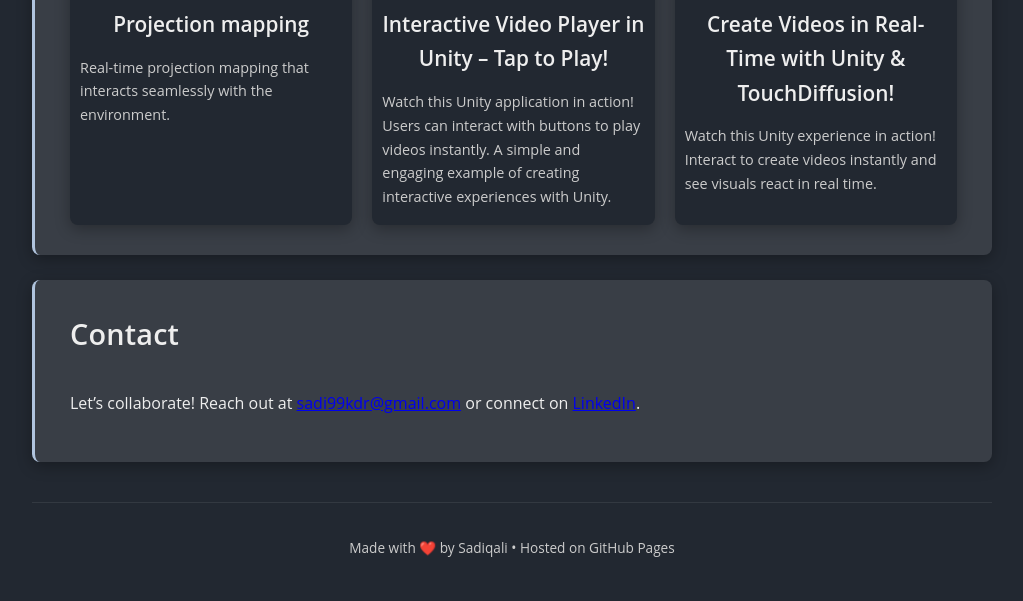
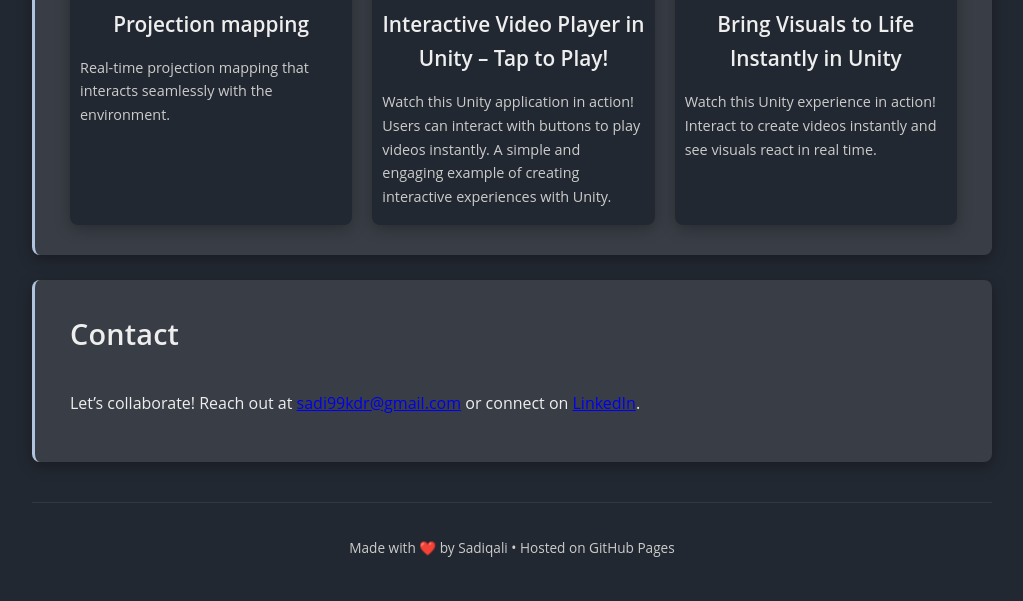
Before and after one commit to sadi99kdr/sadi99kdr.github.io, a plain HTML site: page index.html in a window 1280 px wide. Shown: the part 1237-1838 px from the top of the page, without its empty margins (128-1151 px from the left). Drawn offline with Linux system fonts and the light colour scheme.

Commit message:
Update video project heading in index.html

```diff
--- a/index.html
+++ b/index.html
@@ -58,7 +58,7 @@
 
           <div class="proj">
             <iframe class="yt-video" src="https://youtube.com/embed/XKyAOJTd0aA?autoplay=1&mute=1" title="Realtime video Generation" allowfullscreen></iframe>
-            <h3>Create Videos in Real-Time with Unity & TouchDiffusion!</h3>
+            <h3>Bring Visuals to Life Instantly in Unity</h3>
             <p>Watch this Unity experience in action! Interact to create videos instantly and see visuals react in real time.</p>
           </div>
         </div>
```
